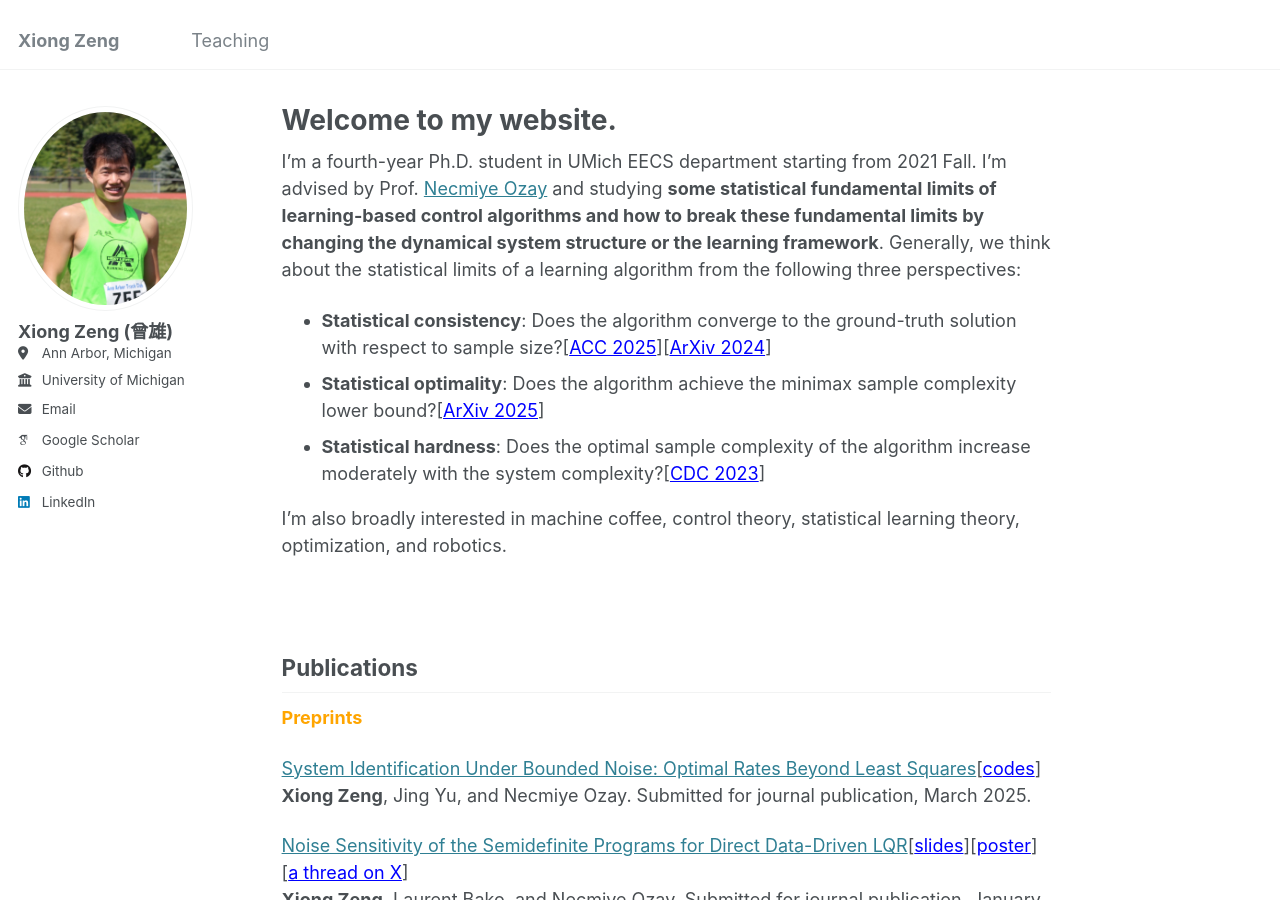
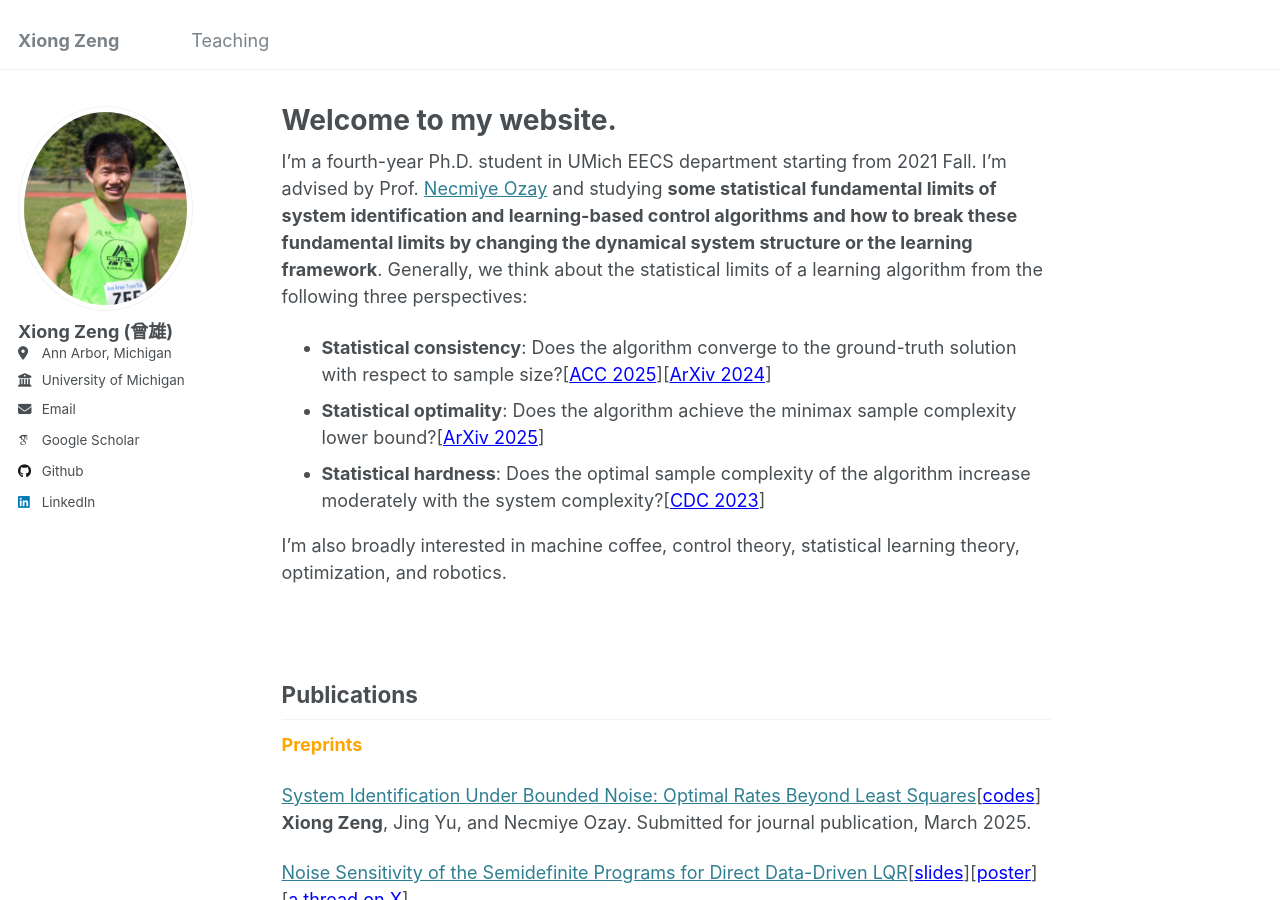
Before and after one commit to zengxiong111/zengxiong.github.io, a Jekyll site: the page built from _pages/about.md, in a window 1280 px wide and 900 px high. Built offline with Jekyll 4.4.1, drawn with Linux system fonts in a browser that asks for light colours; some web fonts are replaced.

Commit message:
Update about.md

```diff
--- a/_pages/about.md
+++ b/_pages/about.md
@@ -7,7 +7,7 @@
   - /about.html
 ---
 
-I'm a fourth-year Ph.D. student in UMich EECS department starting from 2021 Fall. I'm advised by Prof. <a href="https://web.eecs.umich.edu/~necmiye/" target="_blank">Necmiye Ozay</a> and studying **some statistical fundamental limits of learning-based control algorithms and how to break these fundamental limits by changing the dynamical system structure or the learning framework**. Generally, we think about the statistical limits of a learning algorithm from the following three perspectives:
+I'm a fourth-year Ph.D. student in UMich EECS department starting from 2021 Fall. I'm advised by Prof. <a href="https://web.eecs.umich.edu/~necmiye/" target="_blank">Necmiye Ozay</a> and studying **some statistical fundamental limits of system identification and learning-based control algorithms and how to break these fundamental limits by changing the dynamical system structure or the learning framework**. Generally, we think about the statistical limits of a learning algorithm from the following three perspectives:
 - **Statistical consistency**: Does the algorithm converge to the ground-truth solution with respect to sample size?[<a href="https://web.eecs.umich.edu/~necmiye/pubs/ZengBO_acc25.pdf" style="color: blue;" target="_blank">ACC 2025</a>][<a href="https://arxiv.org/abs/2412.19705" style="color: blue;" target="_blank">ArXiv 2024</a>]
 - **Statistical optimality**: Does the algorithm achieve the minimax sample complexity lower bound?[<a href="https://arxiv.org/abs/2503.16817" style="color: blue;" target="_blank">ArXiv 2025</a>]
 - **Statistical hardness**: Does the optimal sample complexity of the algorithm increase moderately with the system complexity?[<a href="https://arxiv.org/abs/2311.11151" style="color: blue;" target="_blank">CDC 2023</a>]
```
